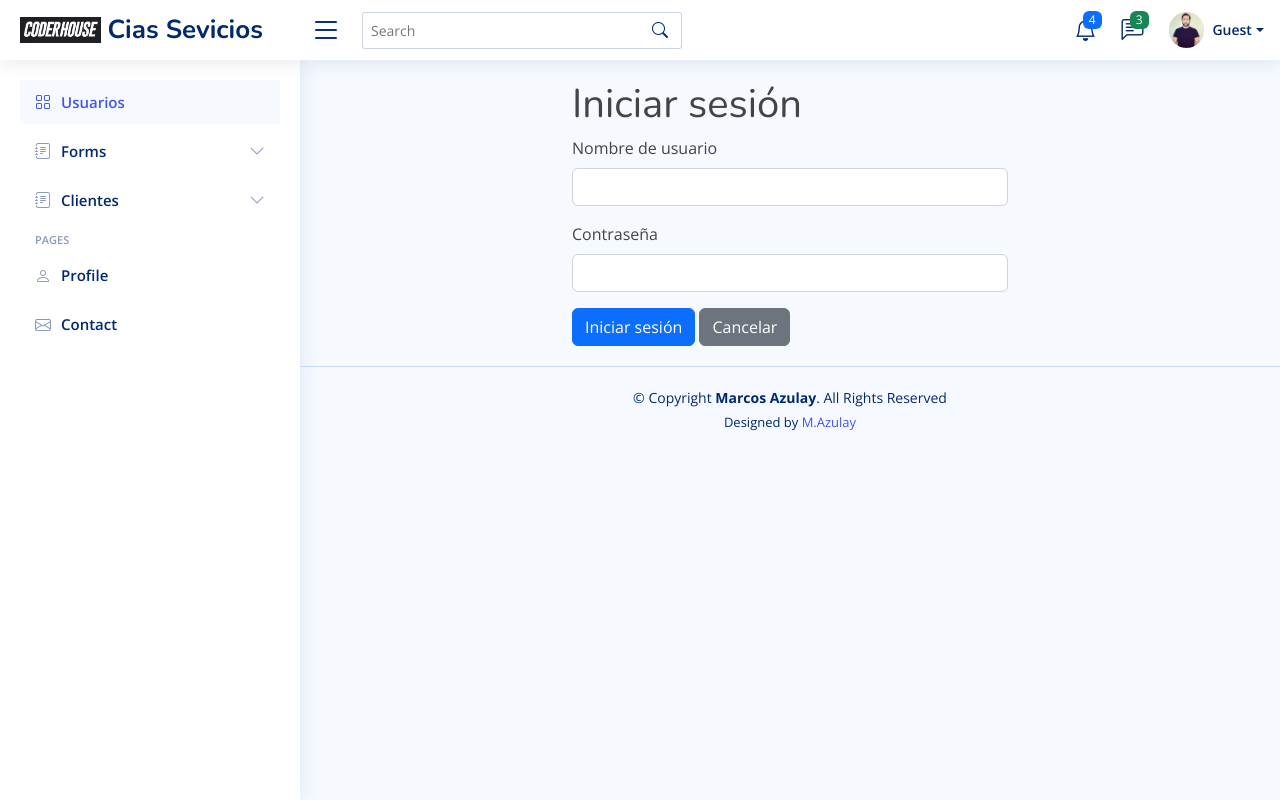
After one commit to Marcazul/Preticket_Django, a Django app: page /login/ in a window 1280 px wide. The commit adds this page. Run offline with Django 4.2, Linux system fonts and the light colour scheme; some libraries are stand-ins or nearby versions.

Commit message:
Esta funcionando CRUD, Registro de usuarios, login y logout. Muestra el usuario logeado arriba o sino muestra Guest.

```diff
--- a/apps/home/templates/home/base.html
+++ b/apps/home/templates/home/base.html
@@ -6,7 +6,7 @@
   <meta charset="utf-8">
   <meta content="width=device-width, initial-scale=1.0" name="viewport">
 
-  <title>Dashboard - Compañias de servicios</title>
+  <title>Dashboard - Estética</title>
   <meta content="" name="description">
   <meta content="" name="keywords">
 
@@ -58,6 +58,7 @@
         <button type="submit" title="Search"><i class="bi bi-search"></i></button>
       </form>
     </div><!-- End Search Bar -->
+
     <nav class="header-nav ms-auto">
       <ul class="d-flex align-items-center">
 
@@ -210,10 +211,18 @@
 
         <li class="nav-item dropdown pe-3">
 
-          <a class="nav-link nav-profile d-flex align-items-center pe-0" href="#" data-bs-toggle="dropdown">
-            <img src="{% static 'home/assets/img/profile-img.jpg' %}" alt="Profile" class="rounded-circle">
-            <span class="d-none d-md-block dropdown-toggle ps-2">M. Azulay</span>
-          </a><!-- End Profile Iamge Icon -->
+          {% if user.is_authenticated %}
+            <a class="nav-link nav-profile d-flex align-items-center pe-0 dropdown-toggle" href="#" data-bs-toggle="dropdown">
+              <img src="{% static 'home/assets/img/profile-img.jpg' %}" alt="Profile" class="rounded-circle">
+              <span class="d-none d-md-block ps-2">{{ user.username }}</span>
+            </a><!-- End Profile Image Icon -->
+
+          {% else %}
+            <a class="nav-link nav-profile d-flex align-items-center pe-0 dropdown-toggle" href="#" data-bs-toggle="dropdown">
+              <img src="{% static 'home/assets/img/profile-img.jpg' %}" alt="Profile" class="rounded-circle">
+              <span class="d-none d-md-block ps-2">Guest</span>
+            </a><!-- End Profile Image Icon -->
+          {% endif %}
 
           <ul class="dropdown-menu dropdown-menu-end dropdown-menu-arrow profile">
             <li class="dropdown-header">
@@ -233,6 +242,7 @@
             <li>
               <hr class="dropdown-divider">
             </li>
+
 
             <li>
               <a class="dropdown-item d-flex align-items-center" href="/">
@@ -261,11 +271,17 @@
               </a>
             </li>
 
-          </ul><!-- End Profile Dropdown Items -->
+          </ul>
         </li><!-- End Profile Nav -->
 
       </ul>
   </nav><!-- End Icons Navigation -->
+
+
+
+
+
+
 
 
   </header><!-- End Header -->
@@ -276,11 +292,11 @@
     <ul class="sidebar-nav" id="sidebar-nav">
 
       <li class="nav-item">
-        <a class="nav-link " href="index.html">
+        <a class="nav-link " href="/usuarios">
           <i class="bi bi-grid"></i>
-          <span>Dashboard</span>
+          <span>Usuarios</span>
         </a>
-      </li><!-- End Dashboard Nav -->
+      </li><!-- End Usuarios Nav -->
 
 
 
--- a/apps/home/templates/home/index.html
+++ b/apps/home/templates/home/index.html
@@ -174,7 +174,7 @@
 
 
            <div class="card-body">
-             <h5 class="card-title">Project Activity <span>| Today</span></h5>
+             <h5 class="card-title">Usurios Registrados <span>| Detalle</span></h5>
 
              <div class="activity">
 
--- /dev/null
+++ b/apps/home/templates/home/login.html
@@ -0,0 +1,34 @@
+{% extends 'home/base.html' %}
+
+{% block content %}
+<div class="container">
+  <div class="row justify-content-center">
+    <div class="col-md-6">
+      <h1>Iniciar sesión</h1>
+      {% if messages %}
+        {% for message in messages %}
+          <div class="alert alert-danger" role="alert">
+            {{ message }}
+          </div>
+        {% endfor %}
+      {% endif %}
+      <form method="post">
+        {% csrf_token %}
+
+        <div class="mb-3">
+          <label for="id_username" class="form-label">Nombre de usuario</label>
+          <input type="text" class="form-control" id="id_username" name="username">
+        </div>
+
+        <div class="mb-3">
+          <label for="id_password" class="form-label">Contraseña</label>
+          <input type="password" class="form-control" id="id_password" name="password">
+        </div>
+
+        <button type="submit" class="btn btn-primary">Iniciar sesión</button>
+        <a href="/" class="btn btn-secondary">Cancelar</a>
+      </form>
+    </div>
+  </div>
+</div>
+{% endblock %}
--- a/apps/home/urls.py
+++ b/apps/home/urls.py
@@ -12,6 +12,10 @@ urlpatterns = [
     path('lista_clientes/', views.lista_clientes, name='lista_clientes'),
     path('cliente_update/<int:id>/', views.cliente_update, name='cliente_update'),
     path('cliente_delete/<int:id>/', views.cliente_delete, name='cliente_delete'),
+    path('usuarios/', views.usuarios, name='usuarios'),
+    path('signup/', views.signup_view, name='signup'),
+    path('login/', views.login_view, name='login'),
+    path('logout/', views.log_out, name='logout'),
 
 ]
 
--- a/apps/home/views.py
+++ b/apps/home/views.py
@@ -4,8 +4,10 @@ from . import forms
 from django.db.models import Sum
 from .models import Cliente, Ganancias, Ventas, Servicio
 from .forms import ClienteForm
-
-
+from django.contrib.auth.forms import UserCreationForm
+from django.contrib.auth import authenticate, login
+from django.contrib import messages
+from django.contrib.auth import logout
 from django.db.models import Max
 
 
@@ -123,3 +125,40 @@ def cliente_delete(request, id):
         return redirect('/lista_clientes')
 
     return render(request, 'home/cliente_delete.html', {'cliente': cliente})
+
+def usuarios(request):
+    return render(request, 'home/usuarios.html')
+
+def signup_view(request):
+    if request.method == 'POST':
+        form = UserCreationForm(request.POST)
+        if form.is_valid():
+            form.save()
+            return redirect('/usuarios')  # Redirige a la página de inicio de sesión después del registro exitoso
+    else:
+        form = UserCreationForm()
+    return render(request, 'home/signup.html', {'form': form})
+
+def login_view(request):
+    if request.method == 'POST':
+        # Obtener los datos del formulario de inicio de sesión
+        username = request.POST['username']
+        password = request.POST['password']
+
+        # Autenticar al usuario
+        user = authenticate(request, username=username, password=password)
+
+        if user is not None:
+            # Iniciar sesión si las credenciales son válidas
+            login(request, user)
+            # Redirigir al usuario a la página deseada después del inicio de sesión
+            return redirect('/')  # Reemplaza con la URL a donde queremos que vaya
+        else:
+            # Agregar mensaje de error
+            messages.error(request, 'Nombre de usuario o contraseña incorrecta.')
+
+    return render(request, 'home/login.html')
+
+def log_out(request):
+    logout(request)
+    return redirect('/')
```
Also changed, not shown: apps/home/templates/home/signup.html (added, +43 -0 lines), apps/home/templates/home/usuarios.html (added, +25 -0 lines), apps/home/static/home/assets/img/news-1.jpg (deleted), apps/home/static/home/assets/img/news-2.jpg (deleted), apps/home/static/home/assets/img/news-3.jpg (deleted), apps/home/static/home/assets/img/news-4.jpg (deleted), apps/home/static/home/assets/img/news-5.jpg (deleted), apps/home/static/home/assets/img/not-found.svg (deleted), db.sqlite3.
